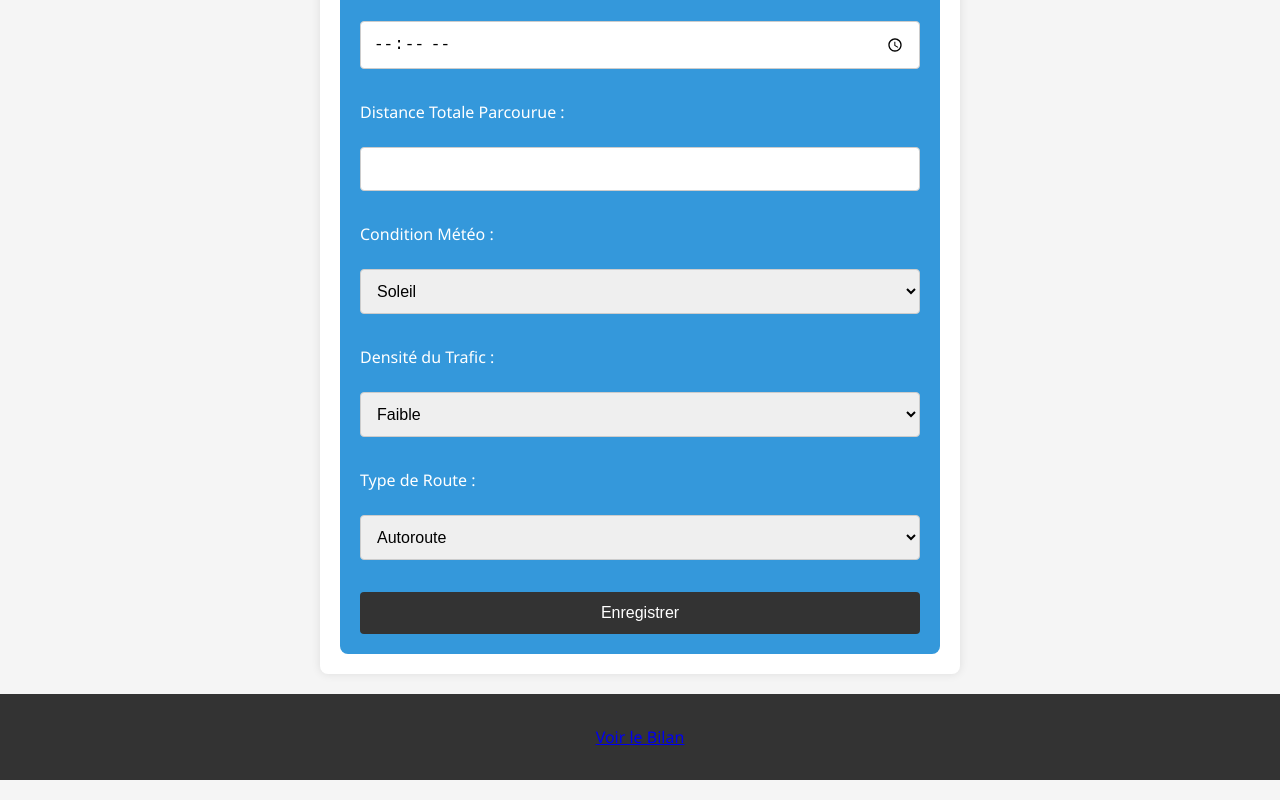
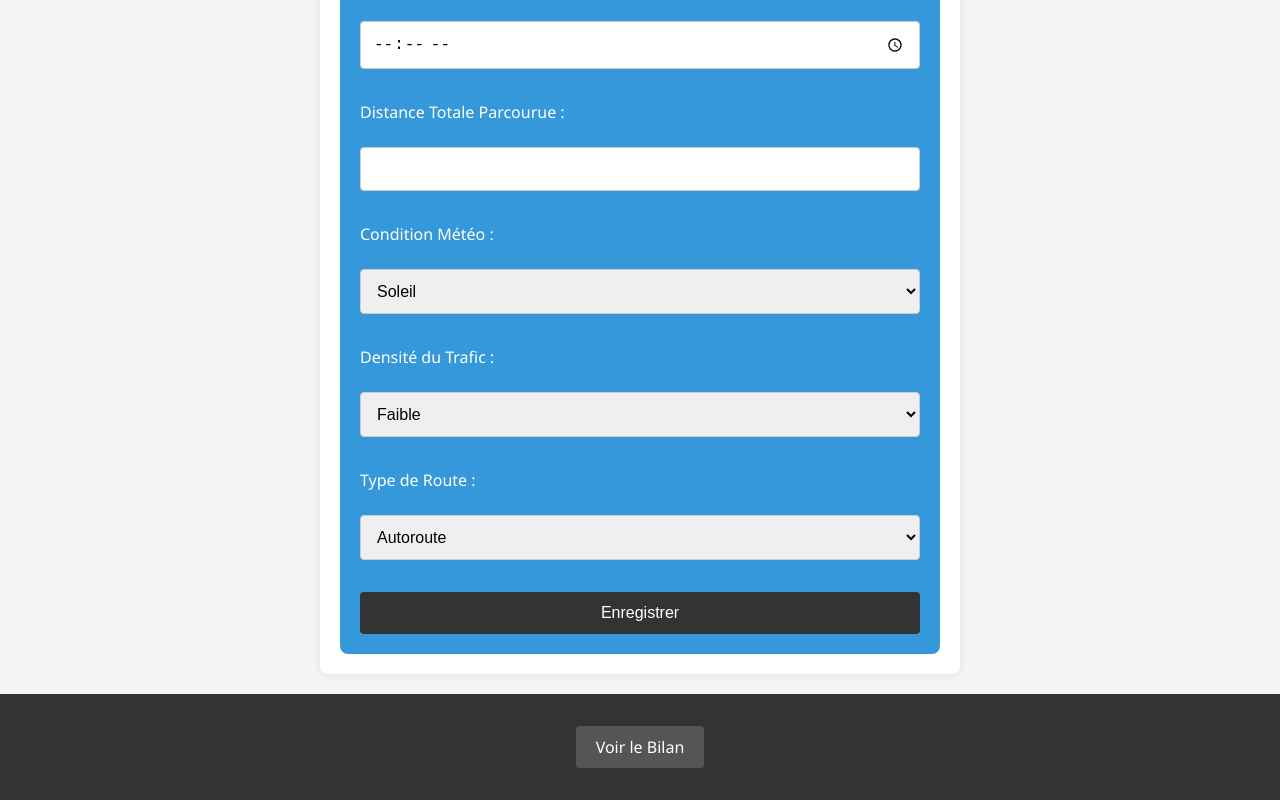
Before and after one commit to FianSow7/FianSow7.github.io, a plain HTML site: page index.html in a window 1280 px wide. Shown: the part 454-1254 px from the top of the page. Drawn offline with Linux system fonts and the light colour scheme.

Commit message:
Update index.html

```diff
--- a/index.html
+++ b/index.html
@@ -13,11 +13,27 @@
         }
 
         header, footer {
-            background-color: #333;
-            color: #fff;
-            text-align: center;
-            padding: 1em;
-        }
+        background-color: #333;
+        color: #fff;
+        text-align: center;
+        padding: 1em;
+        position: relative;
+    }
+
+    #bilanLink {
+        display: inline-block;
+        background-color: #555;
+        color: #fff;
+        padding: 10px 20px;
+        text-decoration: none;
+        border-radius: 4px;
+        transition: background-color 0.3s ease;
+    }
+
+    #bilanLink:hover {
+        background-color: #333;
+    }
+
 
         main {
             max-width: 600px;
@@ -325,3 +341,6 @@
     </footer>
 </body>
 </html>
+
+</body>
+</html>
```
